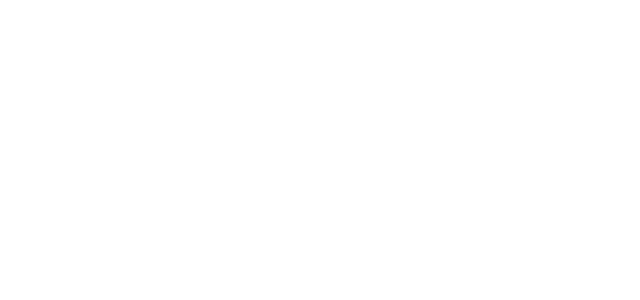
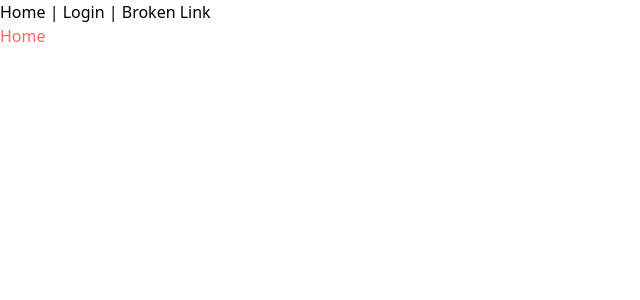
Before and after one commit to relextm19/VisualStudioCode-Time-Tracker, a Vue app in the folder app/frontend/site/: page / in a window 1280 px wide. Shown: the top 300 px of the page, without its empty margins (0-640 px from the left). Built offline with nearby package versions, Linux system fonts and the light colour scheme.

Commit message:
routing setup

```diff
--- a/app/frontend/site/src/App.vue
+++ b/app/frontend/site/src/App.vue
@@ -1,9 +1,31 @@
 <script setup lang="ts">
+import {ref, type Component, computed} from 'vue'
+import Login from './components/Login.vue';
+import NotFound from './components/NotFound.vue';
+import Home from './components/Home.vue';
+
+const routes: Record<string, Component> = {
+    '/': Home,
+    '/login': Login,
+}
+
+const currentPath = ref(window.location.hash.slice(1) || '/');
+
+window.addEventListener('hashchange', () =>{
+    currentPath.value = window.location.hash.slice(1) || '/';
+})
+
+const currentView = computed(() =>{
+    return routes[currentPath.value || '/'] || NotFound;
+})
 
 </script>
 
 <template>
-
+    <a href="#/">Home</a> |
+    <a href="#/login">Login</a> |
+    <a href="#/non-existent-path">Broken Link</a>
+    <component :is="currentView" />
 </template>
 
 <style scoped>
--- /dev/null
+++ b/app/frontend/site/src/components/Home.vue
@@ -0,0 +1,7 @@
+<script setup lang="ts">
+
+</script>
+
+<template>
+    <h1 class="text-bold text-red-400">Home</h1>
+</template>
--- /dev/null
+++ b/app/frontend/site/src/components/Login.vue
@@ -0,0 +1,7 @@
+<script setup lang="ts">
+
+</script>
+
+<template>
+    <h1 class="text-bold text-red-400">Login</h1>
+</template>
--- /dev/null
+++ b/app/frontend/site/src/components/NotFound.vue
@@ -0,0 +1,7 @@
+<script setup lang="ts">
+
+</script>
+
+<template>
+    <h1 class="text-bold text-red-500">404 Page not found</h1>
+</template>
```
